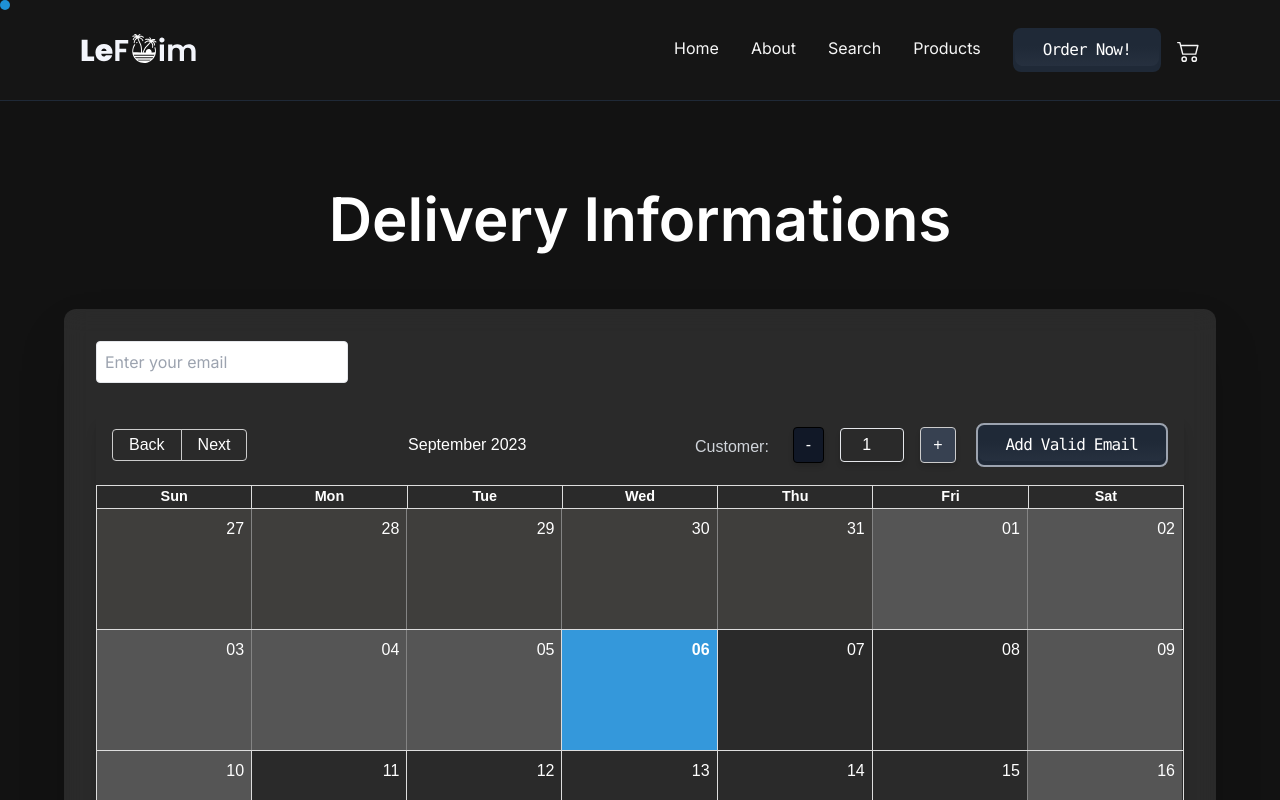
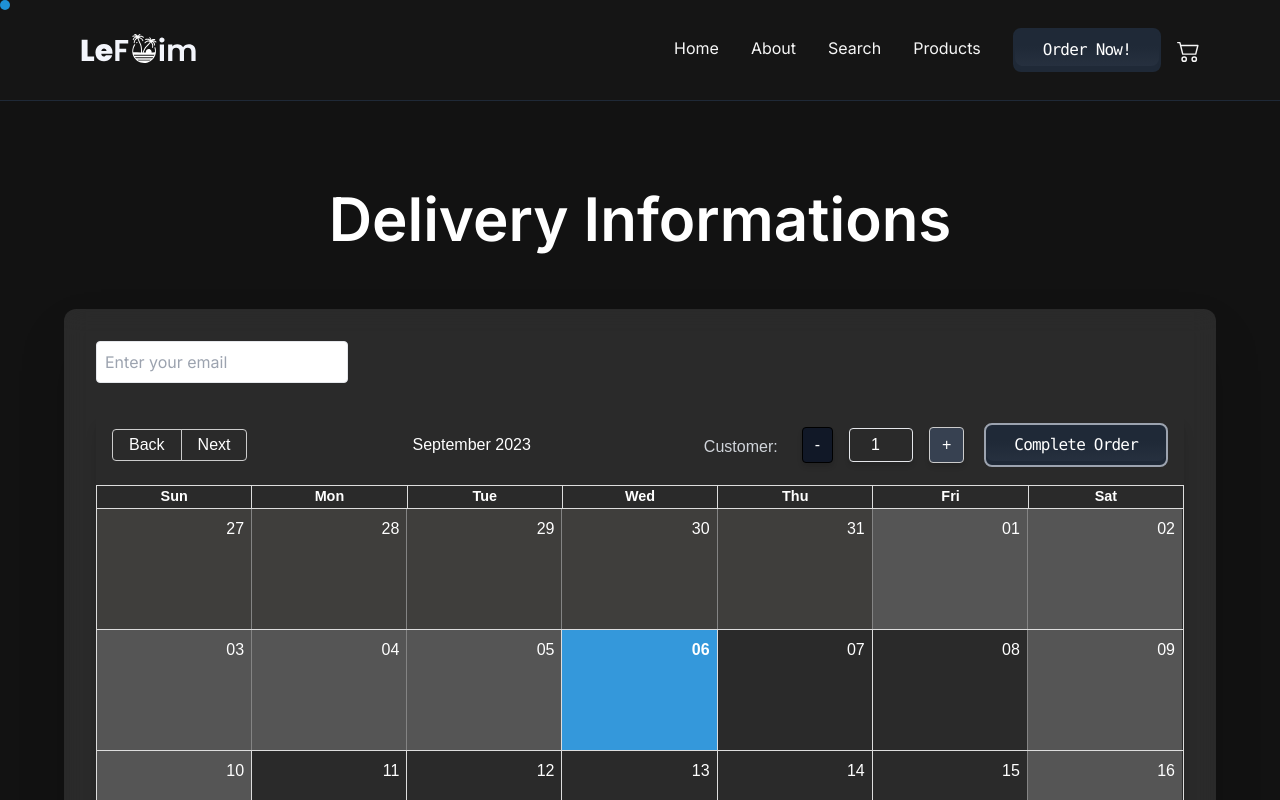
Before and after one commit to lucasjolibois54/sundown-boulevard, a Next.js app: page /order/date in a window 1280 px wide. Shown: the top 800 px of the page. Built offline with nearby package versions, Linux system fonts and the light colour scheme.

Commit message:
removing email

```diff
--- a/app/(pages)/(OrderSystem)/order/date/page.js
+++ b/app/(pages)/(OrderSystem)/order/date/page.js
@@ -69,7 +69,7 @@ export default function TimePicker() {
     if (typeof window !== "undefined") {
       const urlEmail = getEmailFromURL();
 
-      if (urlEmail && isValidEmail(urlEmail)) {
+      if (urlEmail) {
         setEmailInUrl(true);
       }
 
@@ -84,6 +84,9 @@ export default function TimePicker() {
         if (savedData.customer) {
           setCustomerCount(savedData.customer); // Set the customer count
         }
+        if (savedData.email) {
+          setUserEmail(savedData.email);
+        }
       } else {
         // Fallback to lastMealId if no email found in the URL
         const lastMealId = localStorage.getItem("lastMealId") || ""; //Retrieve Email/ id from Local Storage
@@ -95,6 +98,9 @@ export default function TimePicker() {
         }
         if (savedData.customer) {
           setCustomerCount(savedData.customer);
+        }
+        if (savedData.email) {
+          setUserEmail(savedData.email);
         }
       }
     }
@@ -357,7 +363,7 @@ export default function TimePicker() {
                             +
                           </button>
                         </div>
-                        {isValidEmail(userEmail) ? (
+
                         <Link
                           href="/order/receipt"
                           onClick={handleSaveDateTime}
@@ -367,13 +373,6 @@ export default function TimePicker() {
                           <span className="absolute inset-0 w-full h-full -mt-1 rounded-lg opacity-30 bg-gradient-to-b from-transparent via-transparent to-gray-700"></span>
                           <span className="relative">Complete Order</span>
                         </Link>
-                        ) : (
-                          <div className="hidden hover:cursor-none relative sm:inline-flex items-center justify-center px-7 py-2 overflow-hidden font-mono font-medium tracking-tighter text-white bg-gray-800 border-gray-400 border-2 hover:BORDER-bgColorDark rounded-lg group">
-                            <span className="absolute w-0 h-0 transition-all duration-500 ease-out bg-red-500 rounded-full group-hover:w-72 group-hover:h-72"></span>
-                            <span className="absolute inset-0 w-full h-full -mt-1 rounded-lg opacity-30 bg-gradient-to-b from-transparent via-transparent to-gray-700"></span>
-                            <span className="relative">Add Valid Email</span>
-                          </div>
-                        )}
                       </div>
                     </span>
                   </div>
```
Lines whose indentation alone changed are shown as unchanged.
